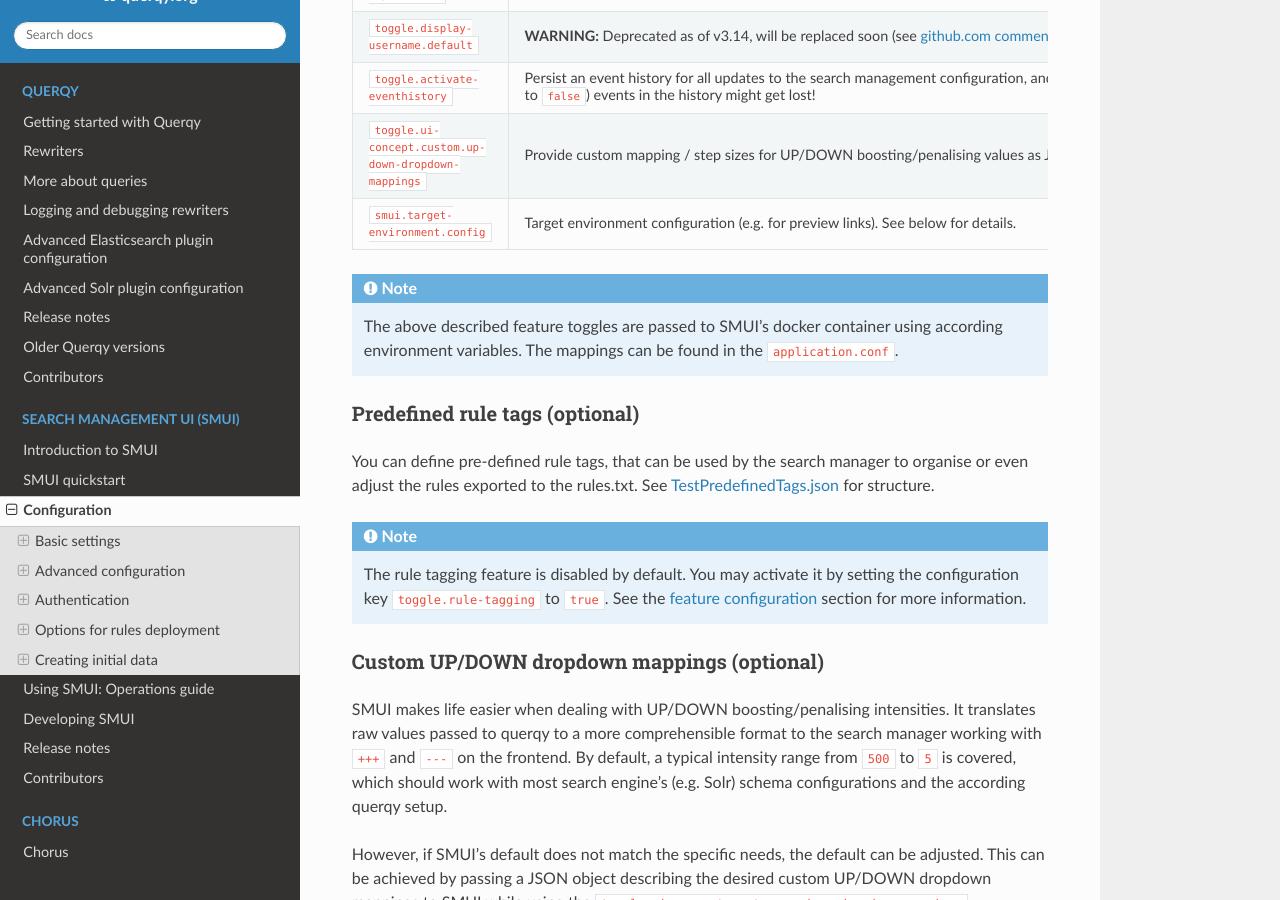
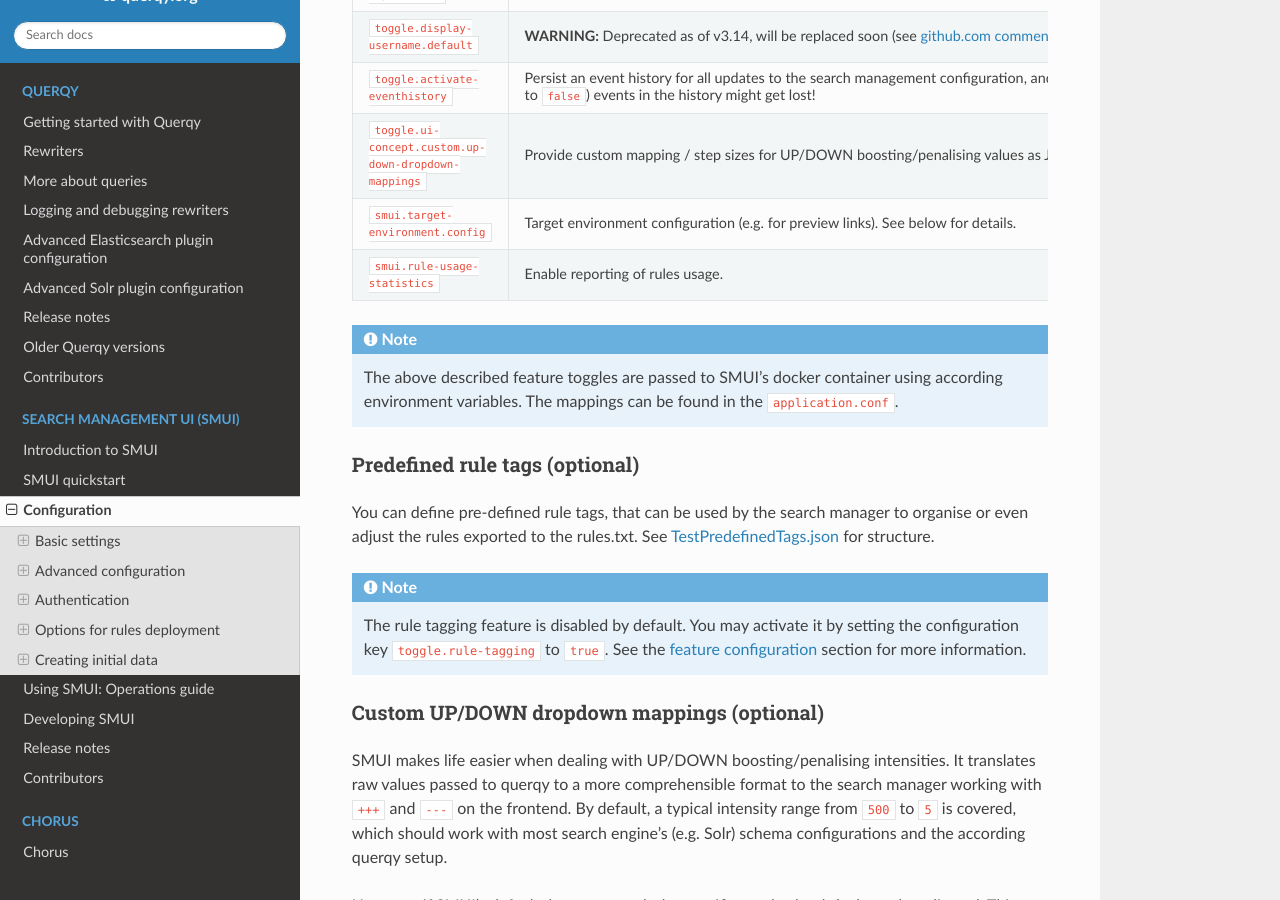
Before and after one commit to querqy/querqy-docs, a Sphinx documentation site: the page built from docs/source/smui/config.rst, in a window 1280 px wide and 900 px high, scrolled down 3358 px. Built offline with Sphinx 7.4.7 and the Read the Docs theme 2.0.0, drawn with Linux system fonts in a browser that asks for light colours; formulas are drawn with MathJax 3.

Commit message:
rules usage report

```diff
--- a/docs/source/smui/config.rst
+++ b/docs/source/smui/config.rst
@@ -200,6 +200,9 @@
    * - ``smui.target-environment.config``
      - Target environment configuration (e.g. for preview links). See below for details.
      - Empty target environment. **NOTE:** There will come a dummy config showcasing this feature withz upcoming (majo) releases.
+   * - ``smui.rule-usage-statistics``
+     - Enable reporting of rules usage.
+     - No rules usage report.
 
 .. note::
 
```
